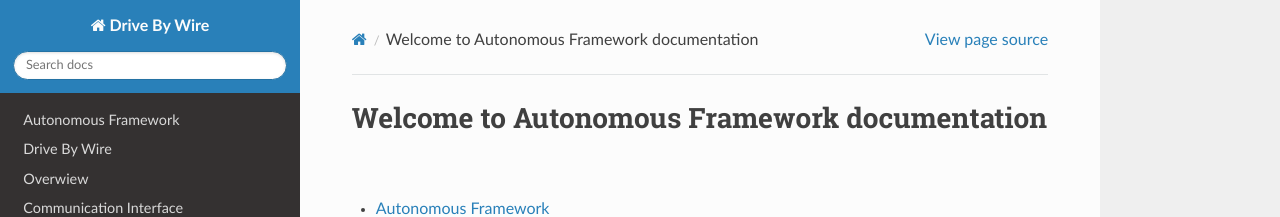
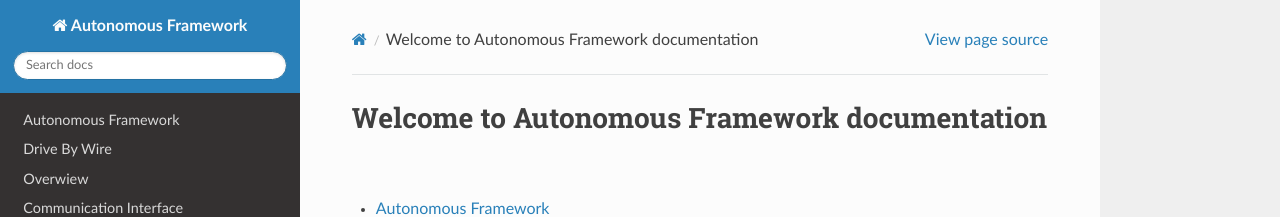
Before and after one commit to autonomous-framework/docs, a Sphinx documentation site: the page built from source/index.rst, in a window 1280 px wide. Shown: the top 217 px of the page. Built offline with Sphinx 7.4.7 and the Read the Docs theme 2.0.0, drawn with Linux system fonts in a browser that asks for light colours.

Commit message:
change name

```diff
--- a/source/conf.py
+++ b/source/conf.py
@@ -17,7 +17,7 @@
 
 # -- Project information -----------------------------------------------------
 
-project = 'Drive By Wire'
+project = 'Autonomous Framework'
 copyright = '2021, Ahmed Sobhy'
 author = 'Ahmed Sobhy'
 
```
